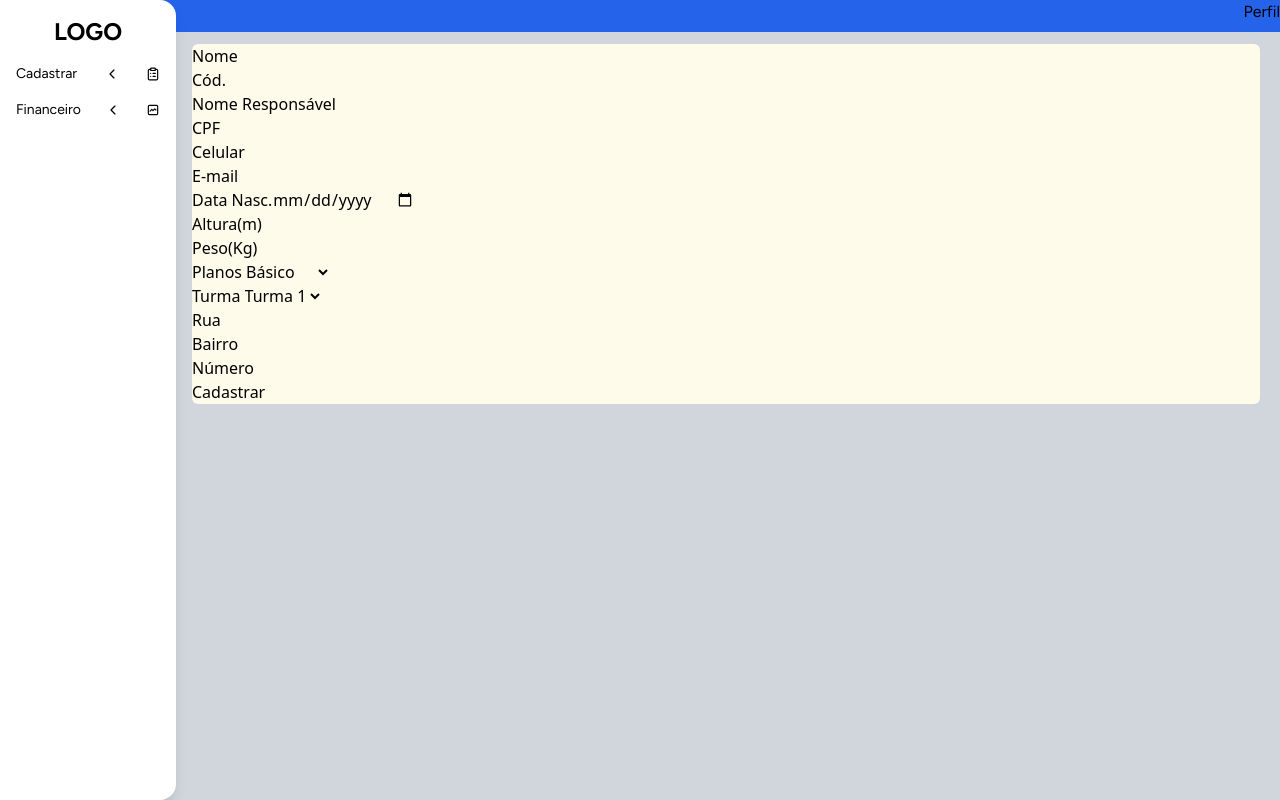
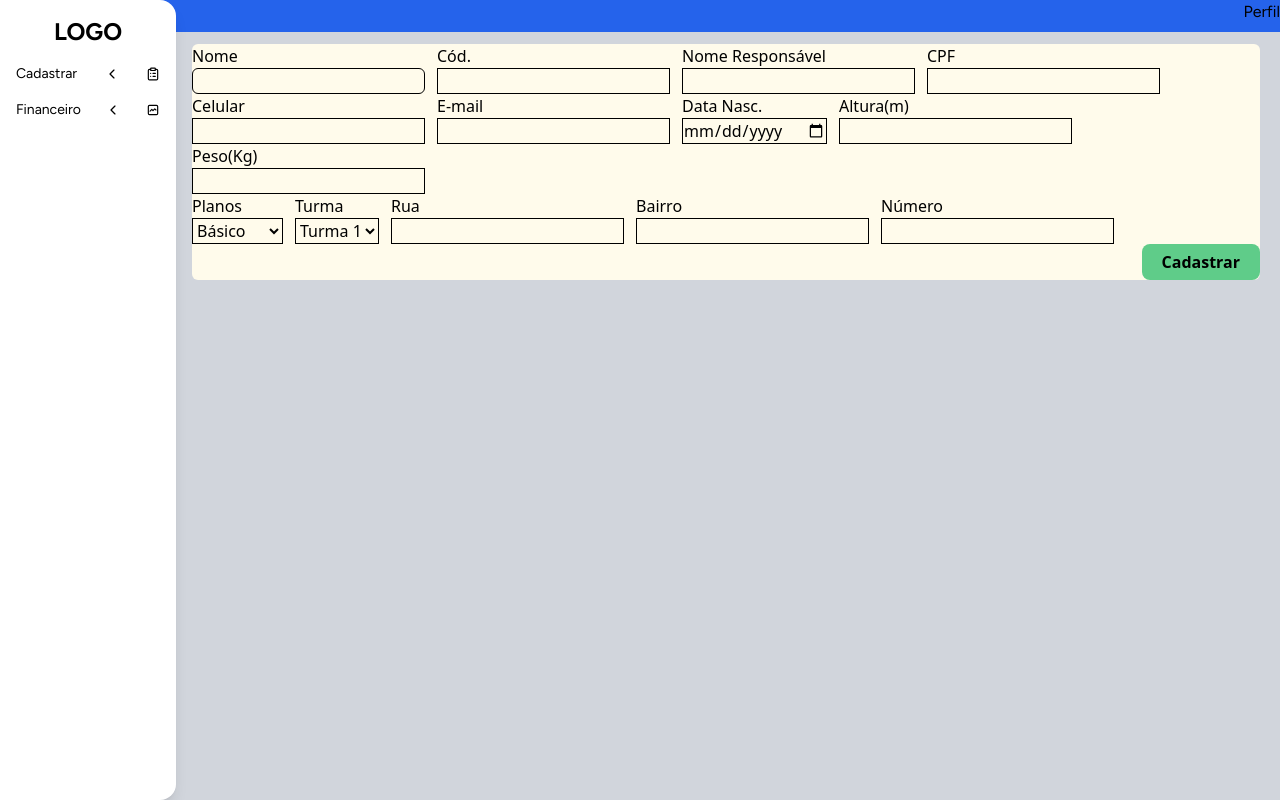
Before and after one commit to felixmarcelo7/sistema-cadastro-alunos, a React (Vite) app in the folder frontend/: page /studants in a window 1280 px wide. Built offline with nearby package versions, Linux system fonts and the light colour scheme; a web font is replaced by a local one.

Commit message:
estilização do formulário de alunos iniciado

```diff
--- a/frontend/src/pages/Students.jsx
+++ b/frontend/src/pages/Students.jsx
@@ -1,42 +1,70 @@
 const Studantes = () => {
   return (
     <>
-      <section className="bg-amber-50 mr-5 rounded-md">
-        <form action="">
-          <div>
+      <section className="bg-amber-50 mr-5 rounded-md  ">
+        <form action="" className="flex flex-col">
+          {/* div da linha 1 */}
+          <div className="flex w-full flex-wrap gap-x-3">
+            <div className="flex flex-col">
               <label htmlFor="inName">Nome</label>
-            <input type="text" id="inName" name="inName" />
+              <input
+                className="border rounded-md"
+                type="text"
+                id="inName"
+                name="inName"
+              />
             </div>
-          <div>
+            <div className="flex flex-col ">
               <label htmlFor="inCod">Cód.</label>
-            <input type="number" id="inCod" name="inCod" readOnly />
+              <input
+                className="border"
+                type="number"
+                id="inCod"
+                name="inCod"
+                readOnly
+              />
             </div>
-          <div>
+            <div className="flex flex-col">
               <label htmlFor="inNameGuard">Nome Responsável</label>
-            <input type="text" id="inNameGuard" name="inNameGuard" />
+              <input
+                className="border"
+                type="text"
+                id="inNameGuard"
+                name="inNameGuard"
+              />
             </div>
             {/* criar validação para cpf depois tanto no front quanto no back
           11 dígitos, apenas números
           000.000.000-00 */}
-          <div>
+            <div className="flex flex-col">
               <label htmlFor="inCPF">CPF</label>
-            <input type="text" id="inCPF" name="inCPF" />
+              <input className="border" type="text" id="inCPF" name="inCPF" />
             </div>
-          <div>
+          </div>
+
+          {/* div da linha 2*/}
+          <div className="flex w-full flex-wrap gap-x-3 ">
+            <div className="flex flex-col ">
               <label htmlFor="inCel">Celular</label>
-            <input type="tel" id="inCel" name="inCel" />
+              <input className="border" type="tel" id="inCel" name="inCel" />
             </div>
-          <div>
+            <div className="flex flex-col">
               <label htmlFor="inEmail">E-mail</label>
-            <input type="email" id="inEmail" name="inEmail" />
+              <input
+                className="border"
+                type="email"
+                id="inEmail"
+                name="inEmail"
+              />
             </div>
-          <div>
+            <div className="flex flex-col w-auto">
               <label htmlFor="inDOB">Data Nasc.</label>
-            <input type="date" id="inDOB" name="inDOB" />
+              <input className="border" type="date" id="inDOB" name="inDOB" />
             </div>
-          <div>
+            <div className="flex flex-col">
               <label htmlFor="inHeight">Altura(m)</label>
               <input
+                className="border"
                 type="number"
                 max="3.00"
                 step="0.01"
@@ -44,9 +72,10 @@ const Studantes = () => {
                 id="inHeight"
               />
             </div>
-          <div>
+            <div className="flex flex-col">
               <label htmlFor="inWeight">Peso(Kg)</label>
               <input
+                className="border"
                 type="number"
                 max="200"
                 step="0.01"
@@ -54,38 +83,65 @@ const Studantes = () => {
                 id="inWeight"
               />
             </div>
-          <div>
+          </div>
+
+          {/* div da linha 3 */}
+          <div className="flex flex-wrap w-full gap-x-3">
+            <div className="flex flex-col w-auto">
               <label htmlFor="inPlan">Planos</label>
               {/*dropdown para selecionar os planos */}
               {/* alterar para receber os dados do banco depois */}
-            <select name="inPlan" id="inPlan">
+              <select className="border" name="inPlan" id="inPlan">
                 <option value="basic">Básico</option>
                 <option value="premium">Premium</option>
                 <option value="vip">VIP</option>
               </select>
             </div>
-          <div>
+            <div className="flex flex-col w-auto">
               <label htmlFor="inClasse">Turma</label>
-            <select name="inClasse" id="inClasse">
+              <select className="border" name="inClasse" id="inClasse">
                 <option value="turma1">Turma 1</option>
                 <option value="turma2">Turma 2</option>
                 <option value="turma3">Turma 3</option>
               </select>
             </div>
-          <div>
+            <div className="flex flex-col">
               <label htmlFor="inStreet">Rua</label>
-            <input type="text" id="inStreet" name="inStreet" />
+              <input
+                className="border"
+                type="text"
+                id="inStreet"
+                name="inStreet"
+              />
             </div>
-          <div>
+            <div className="flex flex-col">
               <label htmlFor="inDistrict">Bairro</label>
-            <input type="text" id="inDistrict" name="inDistrict" />
+              <input
+                className="border"
+                type="text"
+                id="inDistrict"
+                name="inDistrict"
+              />
             </div>
-          <div>
+            <div className="flex flex-col">
               <label htmlFor="inNumber">Número</label>
-            <input type="number" id="inNumber" name="inNumber" />
+              <input
+                className="border"
+                type="number"
+                id="inNumber"
+                name="inNumber"
+              />
             </div>
-
-          <button type="submit">Cadastrar</button>
+          </div>
+          {/* divi linha 4 - botao */}
+          <div className="justify-end flex ">
+            <button
+              type="submit"
+              className="bg-button rounded-lg px-5 py-1.5 font-bold"
+            >
+              Cadastrar
+            </button>
+          </div>
         </form>
       </section>
     </>
```
Lines whose indentation alone changed are shown as unchanged.
